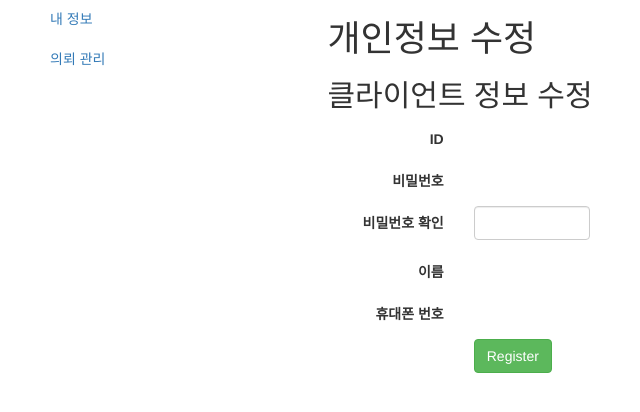
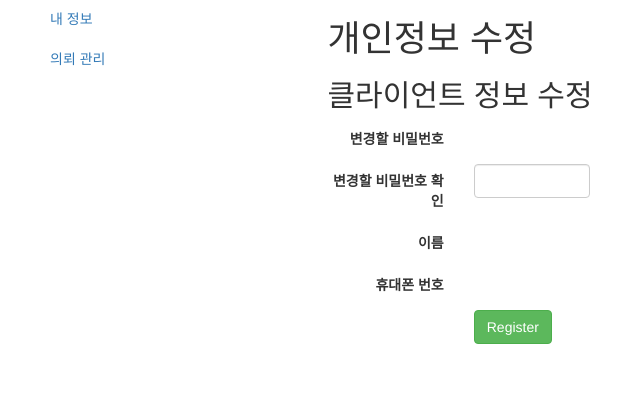
Before and after one commit to mint3759/headhunt, a Django app: template templates/mypage/update_client.html in a window 1280 px wide. Shown: the part 51-463 px from the top of the page, without its empty margins (35-675 px from the left). Run offline with Django 3.2, Linux system fonts and the light colour scheme; the template is opened without the code that fills it, so the values that code supplies are empty; some libraries are stand-ins or nearby versions.

Commit message:
클라이언트 정보 수정

```diff
--- a/templates/headhunt/index.html
+++ b/templates/headhunt/index.html
@@ -22,5 +22,5 @@
 {% endblock %}
 
 {% block bye %}
-    <p> byr, byer, by,e</p>
+    <p> bye, bye, bye</p>
 {% endblock %}
--- a/templates/mypage/mypage.html
+++ b/templates/mypage/mypage.html
@@ -39,5 +39,5 @@
 {% endblock %}
 
 {% block bye %}
-    <p> byr, byer, by,e</p>
+    <p> bye, bye, bye</p>
 {% endblock %}
--- a/templates/mypage/update_client.html
+++ b/templates/mypage/update_client.html
@@ -6,19 +6,13 @@
     <form class="form-horizontal" method = "POST">
         {% csrf_token %}
         <div class="form-group">
-            <label class="control-label col-sm-2">ID</label>
-            <div class="col-sm-2">
-              {{ form.id }}
-            </div>
-        </div>
-        <div class="form-group">
-            <label class="control-label col-sm-2">비밀번호</label>
+            <label class="control-label col-sm-2">변경할 비밀번호</label>
             <div class="col-sm-2">
               {{ form.pw }}
             </div>
         </div>
         <div class="form-group">
-            <label class="control-label col-sm-2">비밀번호 확인</label>
+            <label class="control-label col-sm-2">변경할 비밀번호 확인</label>
             <div class="col-sm-2">
                 <input type="password" class="form-control" id="pwconfirm">
             </div>
```
Also changed, not shown: views.py (+2 -6 lines).
